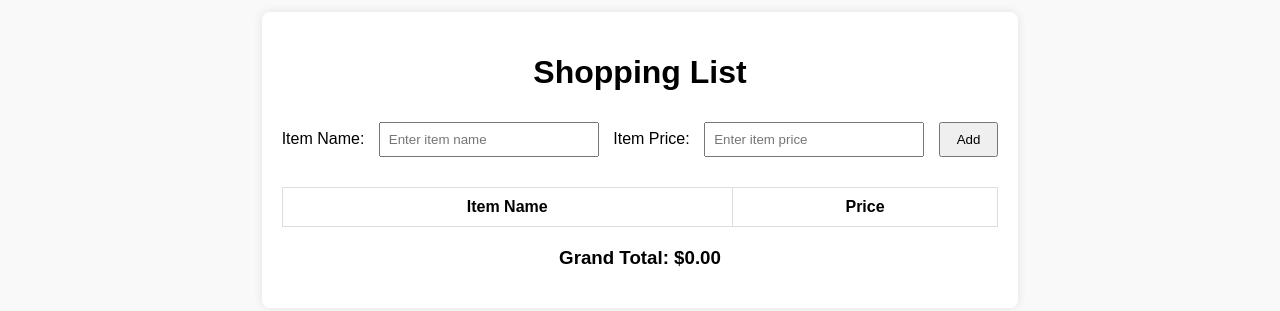
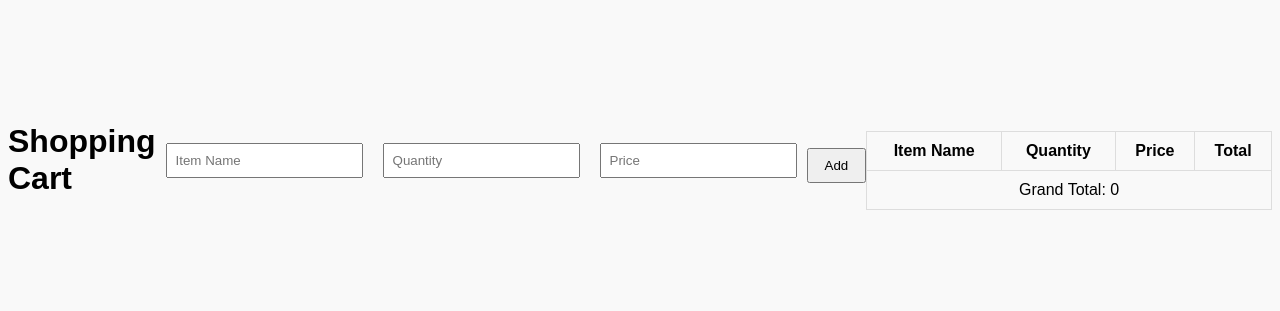
Before and after one commit to acciojob/shopping-cart-Rashmi-Salunkhe, a website: page main.html in a window 1280 px wide. Shown: the part 248-559 px from the top of the page. Drawn offline with Linux system fonts and the light colour scheme.

Commit message:
Update main.html

```diff
--- a/main.html
+++ b/main.html
@@ -1,45 +1,40 @@
 <!DOCTYPE html>
-<html lang="en">
+
+<html>
 
 <head>
-    <meta charset="UTF-8">
-    <meta name="viewport" content="width=device-width, initial-scale=1.0">
-    <title>Dynamic Shopping List</title>
 	<link rel="stylesheet" href="./styles.css">
 </head>
 
 <body>
-    <div class="container" role="main">
-        <h1>Shopping List</h1>
+	<!-- the entire body must be written by student -->
+	 <h1>Shopping Cart</h1>
 
-        <!-- Input fields for item name and price -->
-        <label for="item-name-input">Item Name:</label>
-        <input type="text" id="item-name-input" aria-label="Item name" placeholder="Enter item name" required>
-
-        <label for="item-price-input">Item Price:</label>
-        <input type="number" id="item-price-input" aria-label="Item price" placeholder="Enter item price" required>
-
-        <!-- Add button -->
+    <!-- Input Fields -->
+    <input type="text" id="item-name-input" placeholder="Item Name" required>
+    <input type="number" id="item-qty-input" placeholder="Quantity" required>
+    <input type="number" id="item-price-input" placeholder="Price" required>
     <button id="add">Add</button>
 
-        <!-- Table to display the shopping list -->
-        <table role="table">
+    <!-- Table for Cart Items -->
+    <table aria-role="table">
         <thead>
             <tr>
                 <th id="item">Item Name</th>
+                <th id="qty">Quantity</th>
                 <th id="price">Price</th>
+				<th id="total-per-item">Total</th>
             </tr>
         </thead>
-            <tbody id="shopping-list">
-                <!-- The list of items will be dynamically added here -->
+        <tbody id="cart-items">
+            <tr>
+                <td colspan="4">Grand Total: <span id="total">0</span></td>
+            </tr>
         </tbody>
     </table>
+    <script type="text/javascript" src="./script.js">
+</script>
 
-        <!-- Grand Total -->
-        <h3 id="total">Grand Total: $0.00</h3>
-    </div>
-
-    <script type="text/javascript" src="./script.js"></script>
 </body>
 
 </html>
```
Lines whose indentation alone changed are shown as unchanged.
